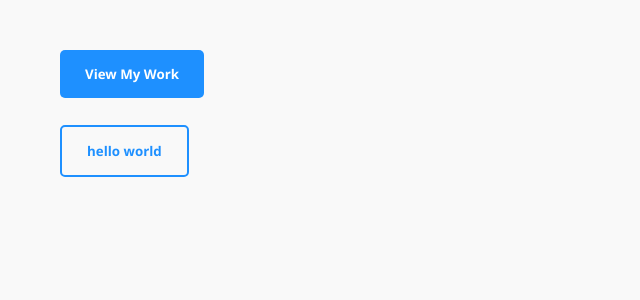
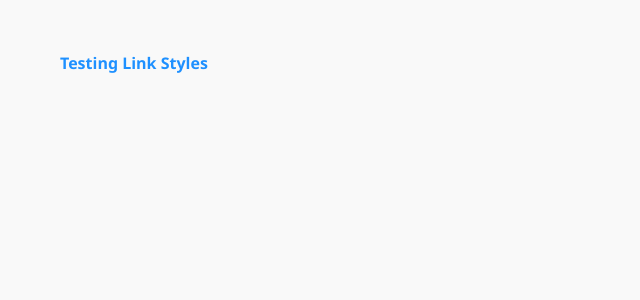
Before and after one commit to kmckoy14/portfolio-website, a React (Vite) app: page / in a window 1280 px wide. Shown: the top 300 px of the page, without its empty margins (0-640 px from the left). Built offline with nearby package versions, Linux system fonts and the light colour scheme.

Commit message:
Styled anchor tags

```diff
--- a/src/App.tsx
+++ b/src/App.tsx
@@ -7,9 +7,8 @@ function App() {
   return (
     <>
       <div className="container">
-      <button className='btn'>View My Work</button> <br /><br />
+        <a href="">Testing Link Styles</a>
 
-      <button className='btn btn-outline'>hello world</button>
       </div>
 
 
--- a/src/styles/index.css
+++ b/src/styles/index.css
@@ -26,6 +26,8 @@ body {
   margin: 50px auto;
   padding: 0 20px;
 }
+
+
 
 /* Buttons */
 
@@ -57,3 +59,16 @@ body {
         color: #fff;
     }
 }
+
+/* Anchor Tags */
+
+a{
+    color: var(--primary);
+    text-decoration: none;
+    font-weight: 650;
+    transition: all 0.3s ease-in-out;
+
+    &:hover{
+        color: var(--accent);
+    }
+}
```
